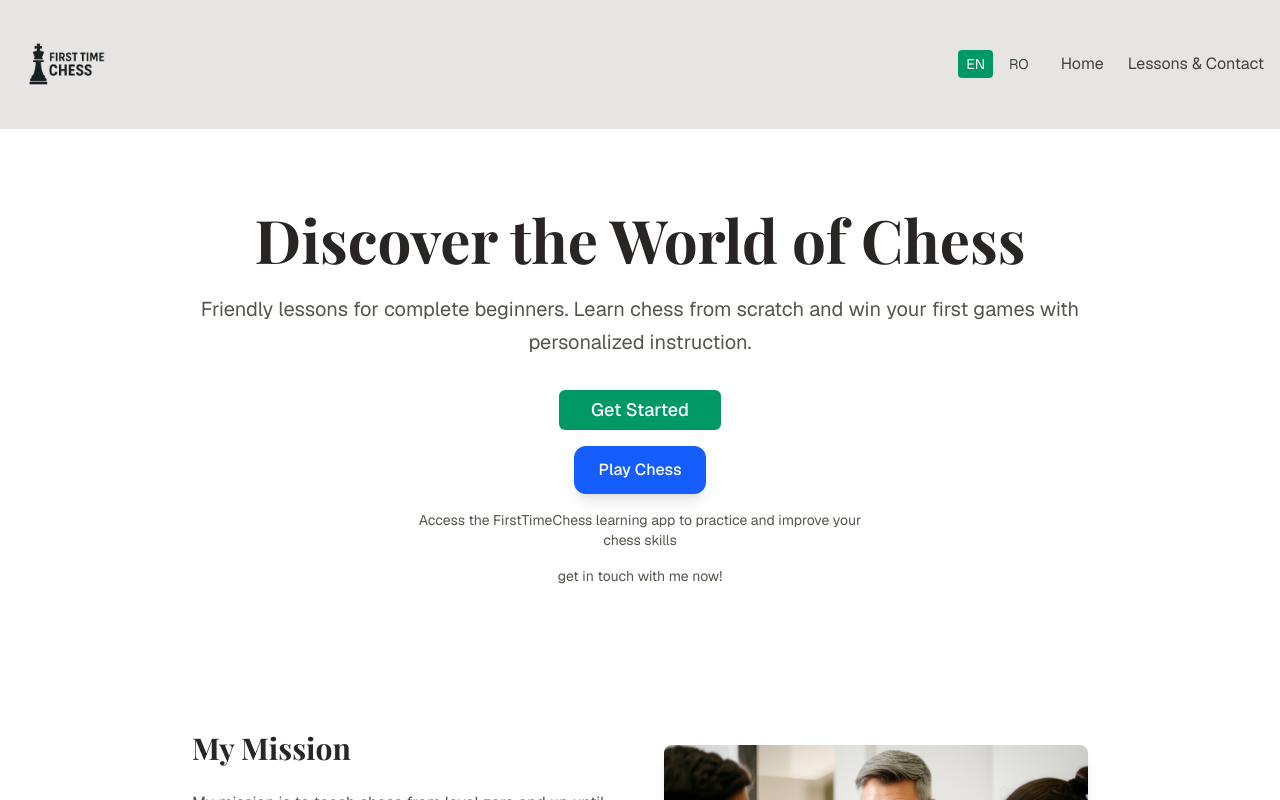
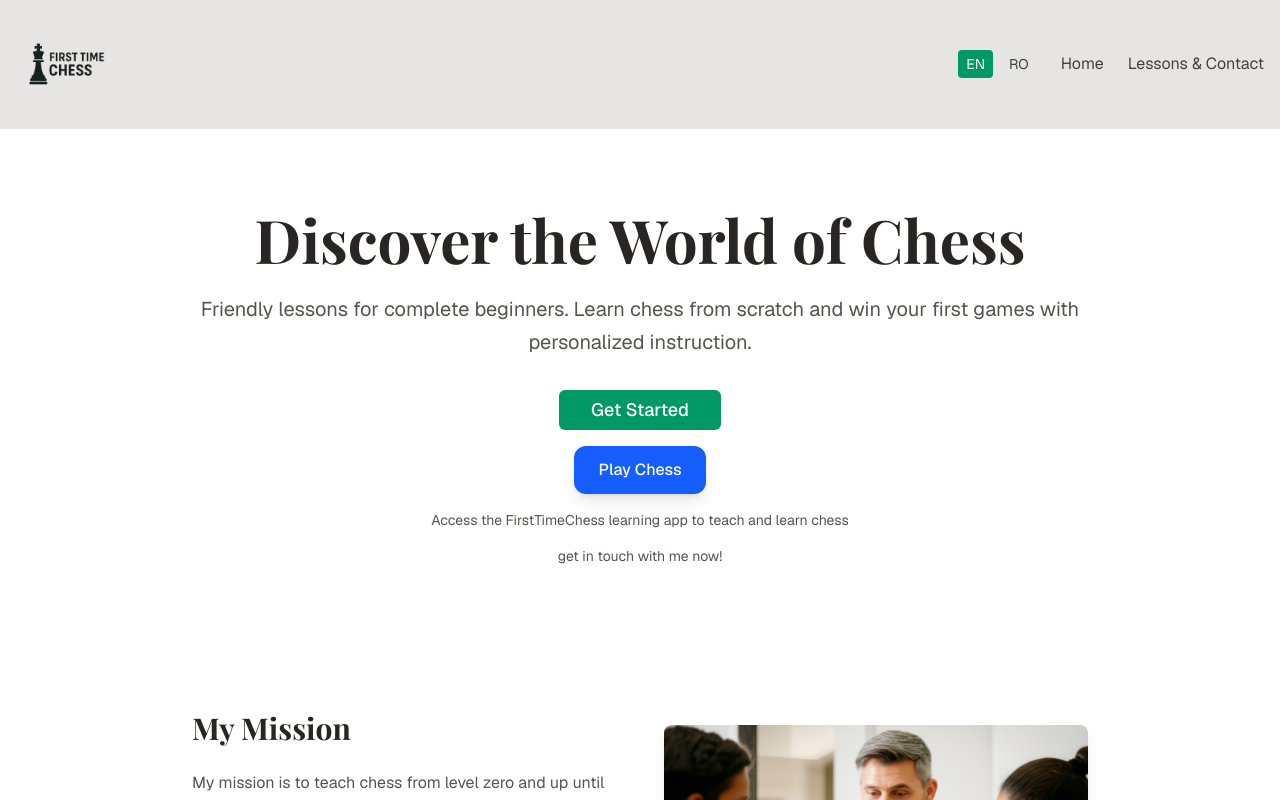
Before and after one commit to 1paulmarin/super-funicular, a Next.js app: page / in a window 1280 px wide. Shown: the top 800 px of the page. Built offline with nearby package versions, Linux system fonts and the light colour scheme; a web font is replaced by a local one.

Commit message:
Update description to 'teach and learn chess'

```diff
--- a/app/page.tsx
+++ b/app/page.tsx
@@ -221,7 +221,7 @@ export default function HomePage() {
             <p className="text-sm text-stone-600 text-center max-w-md mx-auto">
               {language === "ro"
                 ? "Accesează aplicația FirstTimeChess pentru a învăța și practica șahul"
-                : "Access the FirstTimeChess learning app to practice and improve your chess skills"
+                : "Access the FirstTimeChess learning app to teach and learn chess"
               }
             </p>
             <p className="text-sm text-stone-600">{content[language].hero.ctaSubtext}</p>
```
